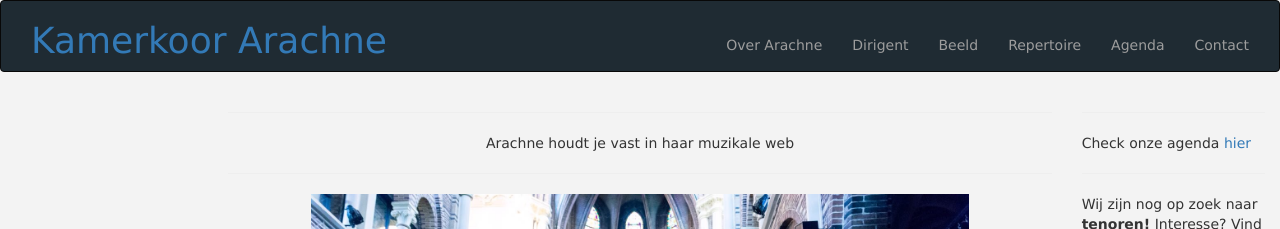
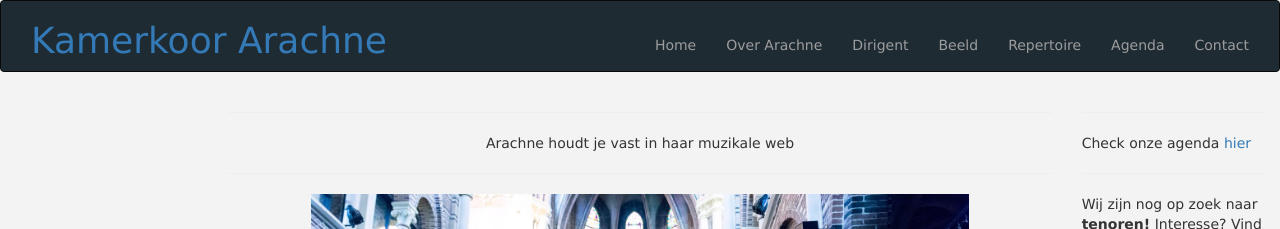
Before and after one commit to fgroenendijk/arachne, a Jekyll site: the page built from index.html, in a window 1280 px wide. Shown: the top 229 px of the page. Built offline with Jekyll 4.4.1, drawn with Linux system fonts in a browser that asks for light colours.

Commit message:
Small improvement and readded home

```diff
--- a/_includes/header.html
+++ b/_includes/header.html
@@ -7,16 +7,17 @@
         </button>
         <div class="collapse navbar-collapse" id="myNavbar">
             <ul class="nav navbar-nav">
-                <h1 id="main-title"><a href="{{ site.github.url }}">Kamerkoor Arachne</a></h1>
+                <h1 id="main-title"><a href="{{ site.github.url }}/">Kamerkoor Arachne</a></h1>
             </ul>
             <ul class="nav navbar-nav navbar-right">
-                <li><a href="{{ site.github.url }}/arachne">Over Arachne</a></li>
-                <li><a href="{{ site.github.url }}/dirigent">Dirigent</a></li>
-                <li><a href="{{ site.github.url }}/beeld">Beeld</a></li>
+                <li><a href="{{ site.github.url }}/">Home</a></li>
+                <li><a href="{{ site.github.url }}/arachne/">Over Arachne</a></li>
+                <li><a href="{{ site.github.url }}/dirigent/">Dirigent</a></li>
+                <li><a href="{{ site.github.url }}/beeld/">Beeld</a></li>
                 <!-- <li><a href="{{ site.github.url }}/geluid">Geluid</a></li> -->
-                <li><a href="{{ site.github.url }}/repertoire">Repertoire</a></li>
-                <li><a href="{{ site.github.url }}/agenda">Agenda</a></li>
-                <li><a href="{{ site.github.url }}/contact">Contact</a></li>
+                <li><a href="{{ site.github.url }}/repertoire/">Repertoire</a></li>
+                <li><a href="{{ site.github.url }}/agenda/">Agenda</a></li>
+                <li><a href="{{ site.github.url }}/contact/">Contact</a></li>
             </ul>
         </div>
     </div>
```
